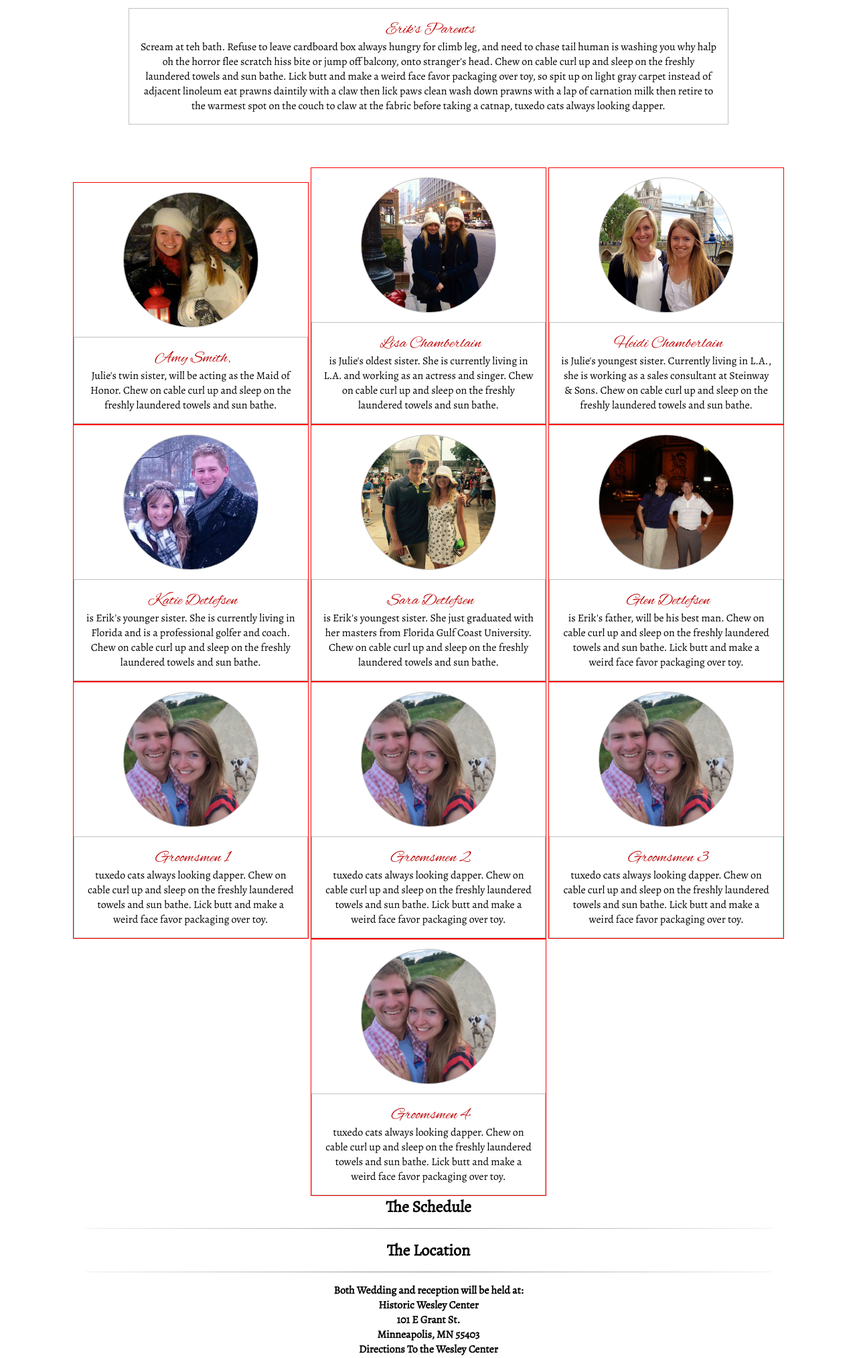
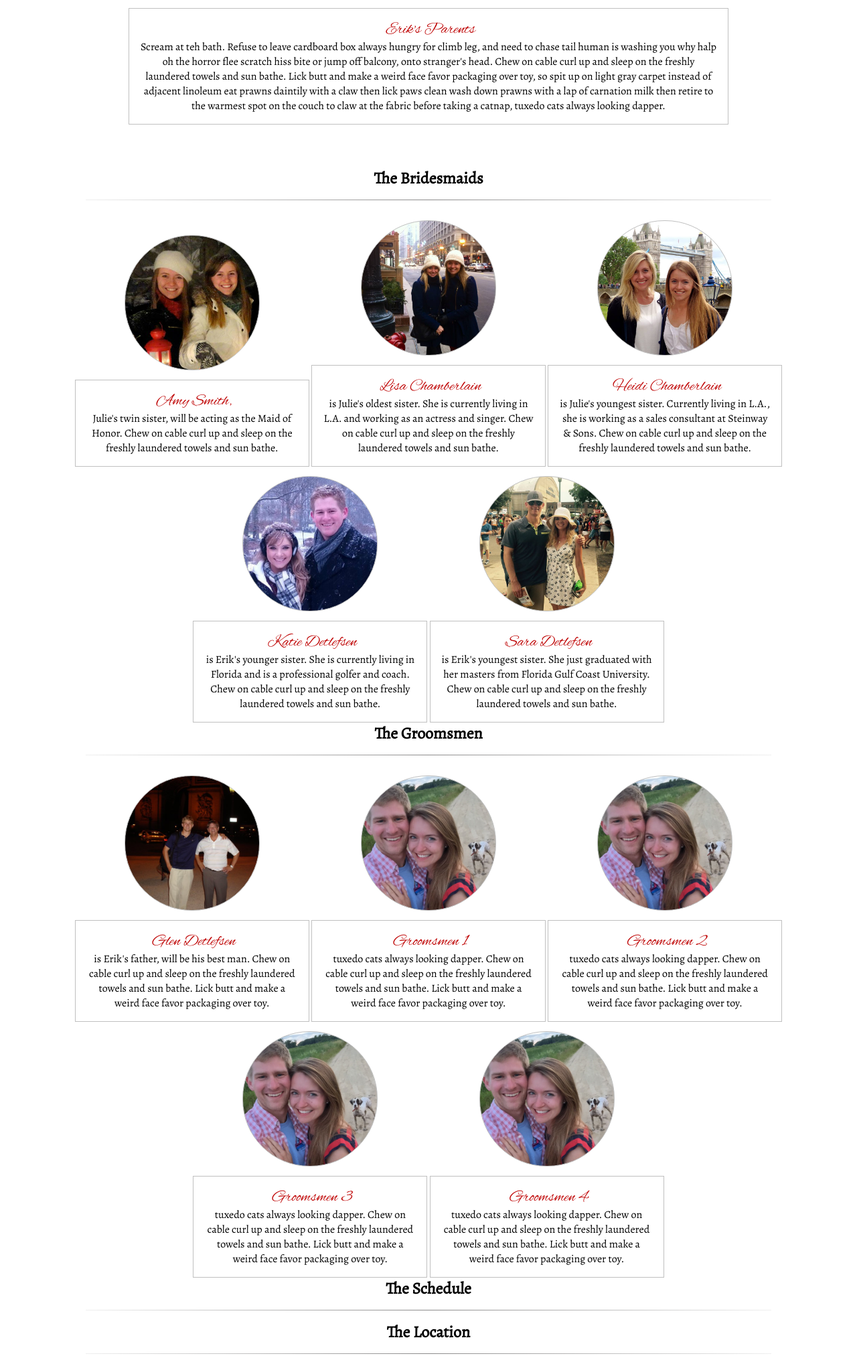
Before and after one commit to aadams22/j_and_e, a PHP site: page /index.html in a window 1280 px wide. Shown: the part 2635-4663 px from the top of the page at 67% size. Run offline with PHP 8.4, Linux system fonts and the light colour scheme.

Commit message:
dividing the parents, groomsmen, and bridesmaids sections

```diff
--- a/css/main.css
+++ b/css/main.css
@@ -65,7 +65,7 @@ p {
 }
 
 /*IMAGES*/
-#bridesmaids-groomsmen > .img-container { width: 350px; border: 1px solid red; }
+#bridesmaids > .img-container, #groomsmen  > .img-container { width: 350px; }
 
 .img {
 	background-position: center;
@@ -81,20 +81,20 @@ p {
 #parents-container > div:nth-of-type(1) > div { background-image: url('../img/amy-julie.jpg'); }
 #parents-container > div:nth-of-type(2) > div { background-image: url('../img/lisa-julie.jpg'); }
 /*bridesmaids*/
-#bridesmaids-groomsmen > div:nth-of-type(1) > div { background-image: url('../img/amy-julie.jpg'); }
-#bridesmaids-groomsmen > div:nth-of-type(2) > div { background-image: url('../img/lisa-julie.jpg'); }
-#bridesmaids-groomsmen > div:nth-of-type(3) > div { background-image: url('../img/heidi-julie4.jpg'); }
-#bridesmaids-groomsmen > div:nth-of-type(4) > div { background-image: url('../img/katie-erik.jpg'); }
-#bridesmaids-groomsmen > div:nth-of-type(5) > div { background-image: url('../img/sara-erik.jpg'); }
+#bridesmaids > div:nth-of-type(1) > div { background-image: url('../img/amy-julie.jpg'); }
+#bridesmaids > div:nth-of-type(2) > div { background-image: url('../img/lisa-julie.jpg'); }
+#bridesmaids > div:nth-of-type(3) > div { background-image: url('../img/heidi-julie4.jpg'); }
+#bridesmaids > div:nth-of-type(4) > div { background-image: url('../img/katie-erik.jpg'); }
+#bridesmaids > div:nth-of-type(5) > div { background-image: url('../img/sara-erik.jpg'); }
 /*groomsmen*/
-#bridesmaids-groomsmen > div:nth-of-type(6) > div { background-image: url('../img/dad-erik.jpg'); }
-#bridesmaids-groomsmen > div:nth-of-type(7) > div { background-image: url('../img/placeholder-erik.jpg'); }
-#bridesmaids-groomsmen > div:nth-of-type(8) > div { background-image: url('../img/placeholder-erik.jpg'); }
-#bridesmaids-groomsmen > div:nth-of-type(9) > div { background-image: url('../img/placeholder-erik.jpg'); }
-#bridesmaids-groomsmen > div:nth-of-type(10) > div { background-image: url('../img/placeholder-erik.jpg'); }
+#groomsmen > div:nth-of-type(1) > div { background-image: url('../img/dad-erik.jpg'); }
+#groomsmen > div:nth-of-type(2) > div { background-image: url('../img/placeholder-erik.jpg'); }
+#groomsmen > div:nth-of-type(3) > div { background-image: url('../img/placeholder-erik.jpg'); }
+#groomsmen > div:nth-of-type(4) > div { background-image: url('../img/placeholder-erik.jpg'); }
+#groomsmen > div:nth-of-type(5) > div { background-image: url('../img/placeholder-erik.jpg'); }
 
 
-#bridesmaids-groomsmen > div { display: inline-block; }
+#bridesmaids > div, #groomsmen > div { display: inline-block; }
 
 li {
 	list-style: none;
--- a/index.html
+++ b/index.html
@@ -49,7 +49,10 @@
 				<p><span>Erik's Parents</span><br>Scream at teh bath. Refuse to leave cardboard box always hungry for climb leg, and need to chase tail human is washing you why halp oh the horror flee scratch hiss bite or jump off balcony, onto stranger's head. Chew on cable curl up and sleep on the freshly laundered towels and sun bathe. Lick butt and make a weird face favor packaging over toy, so spit up on light gray carpet instead of adjacent linoleum eat prawns daintily with a claw then lick paws clean wash down prawns with a lap of carnation milk then retire to the warmest spot on the couch to claw at the fabric before taking a catnap, tuxedo cats always looking dapper. </p>
 			</div>
 		</div>
-		<div id="bridesmaids-groomsmen">
+
+	<div id="bridesmaids">
+		<h2>The Bridesmaids</h2>
+		<hr>
 		<div class="img-container">
 			<div class="img"></div>
 			<p><span>Amy Smith,</span><br>Julie's twin sister, will be acting as the Maid of Honor. Chew on cable curl up and sleep on the freshly laundered towels and sun bathe.</p>
@@ -70,6 +73,11 @@
 			<div class="img"></div>
 			<p><span>Sara Detlefsen</span><br>is Erik's youngest sister. She just graduated with her masters from Florida Gulf Coast University. Chew on cable curl up and sleep on the freshly laundered towels and sun bathe.</p>
 		</div>
+	</div>
+
+	<div id="groomsmen">
+		<h2>The Groomsmen</h2>
+		<hr>
 		<div class="img-container">
 			<div class="img"></div>
 			<p><span>Glen Detlefsen</span><br>is Erik's father, will be his best man. Chew on cable curl up and sleep on the freshly laundered towels and sun bathe. Lick butt and make a weird face favor packaging over toy.</p>
@@ -90,7 +98,6 @@
 			<div class="img"></div>
 			<p><span>Groomsmen 4</span><br>tuxedo cats always looking dapper. Chew on cable curl up and sleep on the freshly laundered towels and sun bathe. Lick butt and make a weird face favor packaging over toy.</p>
 		</div>
-
 	</div>
 	</section>
 	<section id="schedule">
```
